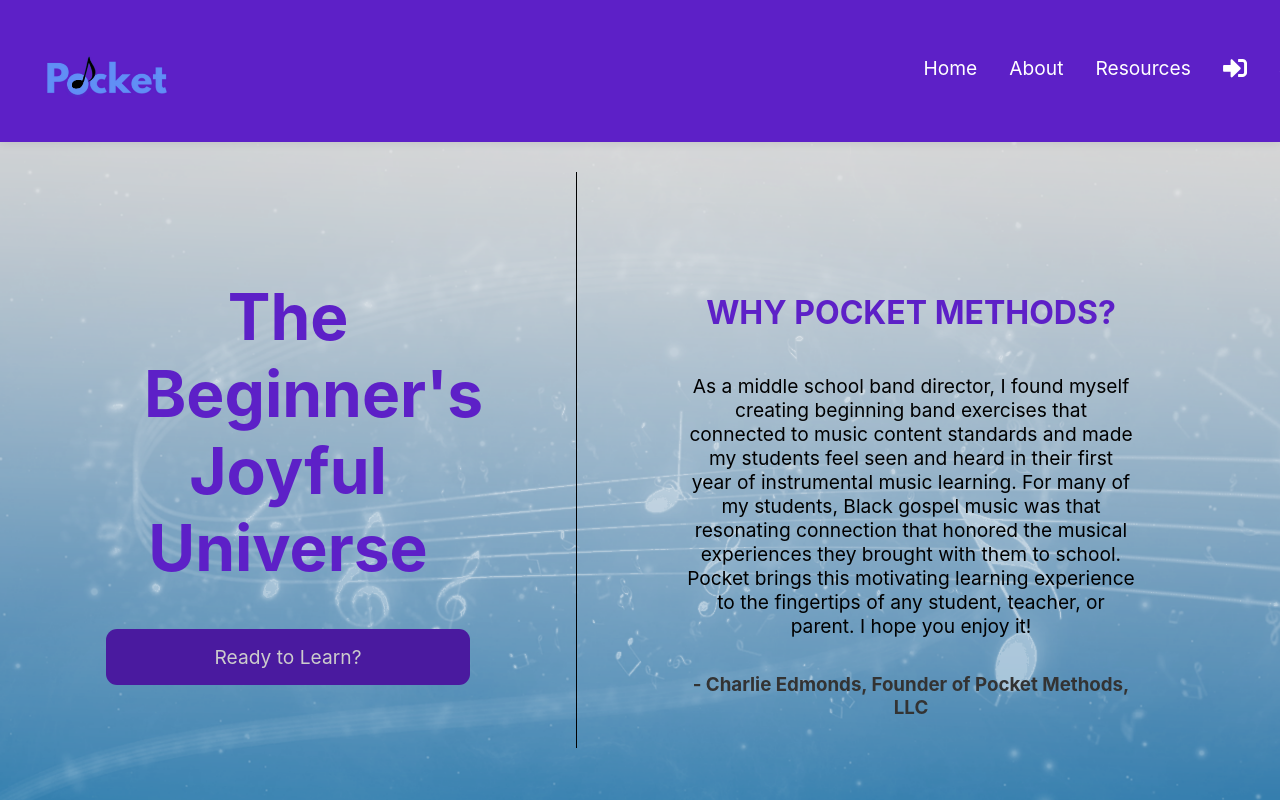
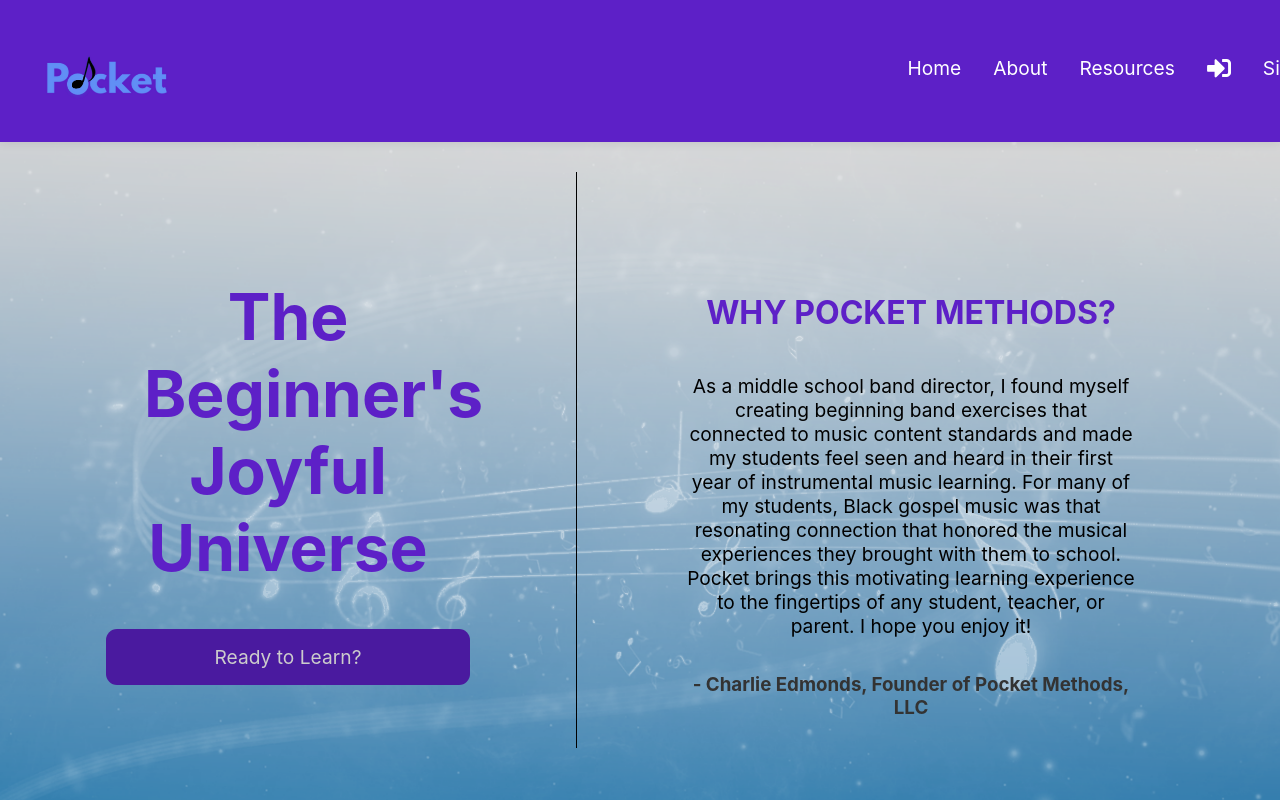
Before and after one commit to tgoodall3/pocket-methods, a React (Create React App) app: page / in a window 1280 px wide. Shown: the top 800 px of the page. Built offline with nearby package versions, Linux system fonts and the light colour scheme; no server answers.

Commit message:
login function update

```diff
--- a/src/Components/Navbar.js
+++ b/src/Components/Navbar.js
@@ -1,10 +1,13 @@
-import React, {useState} from 'react';
+import React, {useState, useEffect} from 'react';
 import '../Styles/navbar.css'
 import logo from '../Assets/images/pocket-logo-two.png';
 import logoWhite from '../Assets/images/pocket-logo-four.png';
 import { Link } from 'react-router-dom';
 import { FaSignInAlt } from 'react-icons/fa';
 import { doSignOut } from '../firebase/auth';
+import {useAuth} from '../contexts/authContext/index.jsx';
+import UserEmail from '../Components/Pages/SignedIn.js';
+
 
 function Navbar() {
   const [isOpen, setIsOpen] = React.useState(false);
@@ -36,6 +39,7 @@
     <div className={`links ${isOpen ? 'open' : 'closed'}`}>
 
           <ul>
+            <li>  <UserEmail /> </li>
             <li><a href="/">Home</a></li>
             <li><a href="/about">About</a></li>
             <li><a href="/resources">Resources</a></li>
--- /dev/null
+++ b/src/Components/Pages/SignedIn.js
@@ -0,0 +1,14 @@
+import React from 'react';
+import { useAuth } from '../../contexts/authContext/index.jsx';
+
+const UserEmail = () => {
+    const { currentUser } = useAuth();
+
+    return (
+      <div>
+        {currentUser && <span>{currentUser.email}!</span>}
+      </div>
+    );
+  }
+
+  export default UserEmail
--- a/src/Styles/navbar.css
+++ b/src/Styles/navbar.css
@@ -92,6 +92,10 @@
     transition: transform 0.3s ease-in-out;
     transform: translateX(100%);
     display: inline-block;
+  }
+
+  .links.closed{
+    margin-right: 10vw;
   }
 
   .links.open ul {
```
